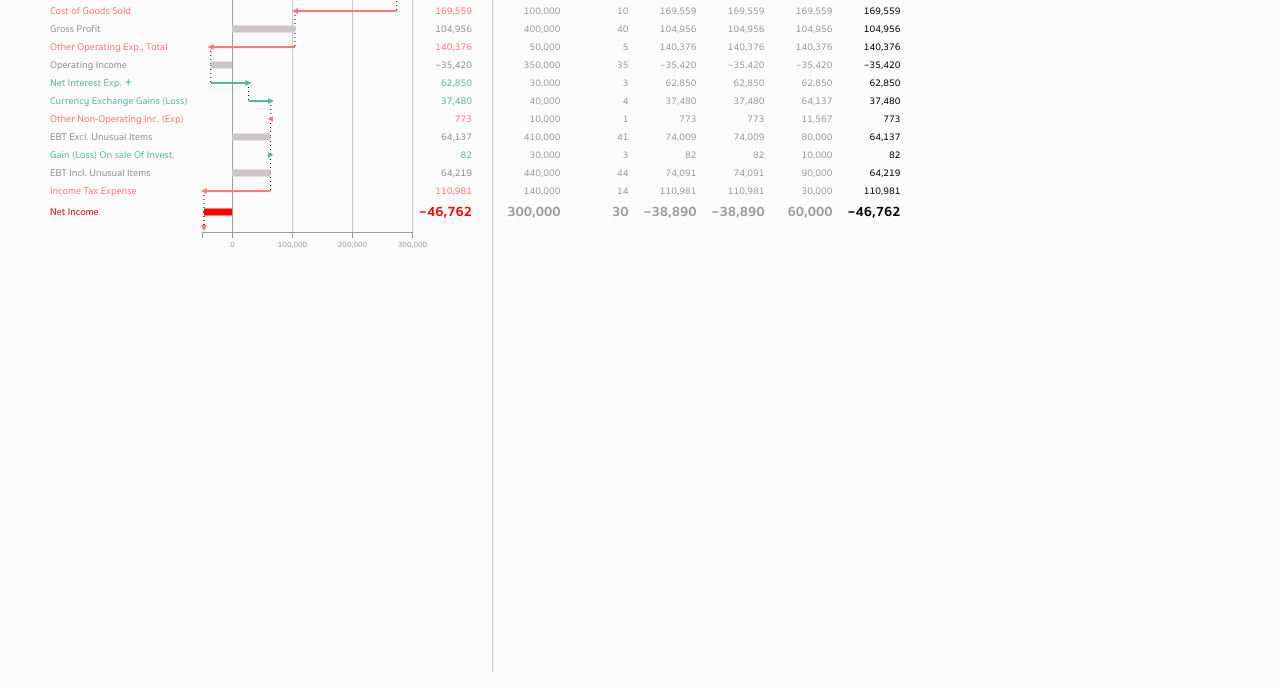
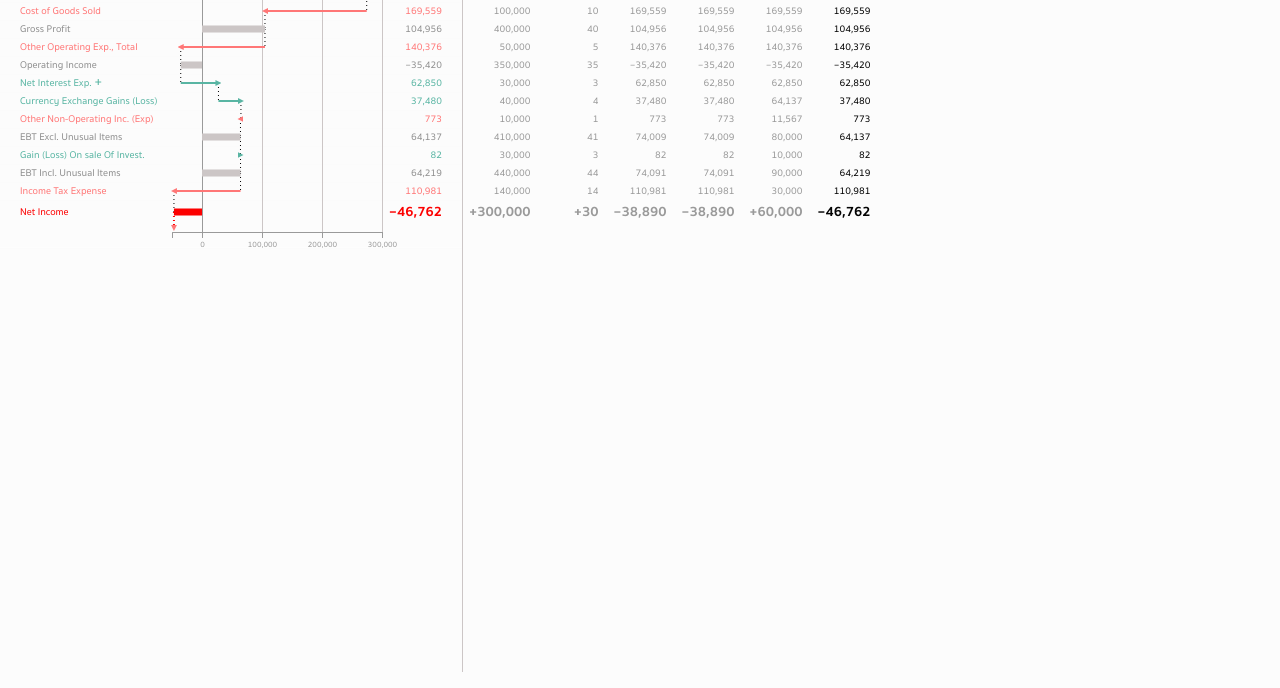
Before and after one commit to ava-global/avafund-visualization, a plain HTML site: page index.html in a window 1280 px wide. Shown: the part 112-800 px from the top of the page. Drawn offline with nearby package versions, Linux system fonts and the light colour scheme.

Commit message:
update newest version

```diff
--- a/css/style.css
+++ b/css/style.css
@@ -58,7 +58,7 @@ body {
     auto 0.5px 1fr;
   --mr: 20px;
   --mb: 16px;
-  --ml: 50px;
+  --ml: 20px;
 }
 
 .toolbar-area {
--- a/js/cashflow-items.js
+++ b/js/cashflow-items.js
@@ -26,14 +26,8 @@ class CashFlowItems {
             .attr("class", "chart-item")
             .attr("dy", "0.32em")
             .classed("is-collapsible", (d) => !!d.descendants)
-            .classed("is-summary", (d) => d.type === "summary")
-            .classed("is-positive", (d) =>
-              d.type === "end" ? d.value > 0 : d.type === "plus"
-            )
-            .classed("is-negative", (d) =>
-              d.type === "end" ? d.value < 0 : d.type === "minus"
-            )
-            .classed("is-net-income", (d) => d.type === "end")
+            .classed("is-summary", CLASSED.IS_SUMMARY)
+            .classed("is-net-income", CLASSED.IS_NET_INCOME)
             .attr("transform", (d, i) => `translate(0,${this.y(d, i)})`)
             .attr("fill-opacity", 0)
             .call((text) =>
@@ -52,6 +46,8 @@ class CashFlowItems {
             exit.transition(t).attr("fill-opacity", 0).remove()
           )
       )
+      .classed("is-positive", CLASSED.IS_POSITIVE)
+      .classed("is-negative", CLASSED.IS_NEGATIVE)
       .html(this.itemText);
 
     item
--- a/js/cashflow-times-body.js
+++ b/js/cashflow-times-body.js
@@ -80,7 +80,9 @@ class CashflowTimesBody {
           )
       )
       .classed("is-net-income", (d) => d.type === "end")
-      .text((d) => FORMAT.VALUE(d.value))
+      .text((d) =>
+        d.type === "end" ? FORMAT.SIGNED_VALUE(d.value) : FORMAT.VALUE(d.value)
+      )
       .transition(t)
       .attr("fill-opacity", 1)
       .attr("transform", (d, i) => `translate(0,${this.y(d, i)})`);
--- a/js/cashflow-values.js
+++ b/js/cashflow-values.js
@@ -25,14 +25,8 @@ class CashflowValues {
             .attr("class", "chart-value")
             .attr("text-anchor", "end")
             .attr("dy", "0.32em")
-            .classed("is-summary", (d) => d.type === "summary")
-            .classed("is-positive", (d) =>
-              d.type === "end" ? d.value > 0 : d.type === "plus"
-            )
-            .classed("is-negative", (d) =>
-              d.type === "end" ? d.value < 0 : d.type === "minus"
-            )
-            .classed("is-net-income", (d) => d.type === "end")
+            .classed("is-summary", CLASSED.IS_SUMMARY)
+            .classed("is-net-income", CLASSED.IS_NET_INCOME)
             .attr("transform", (d, i) => `translate(0,${this.y(d, i)})`)
             .attr("fill-opacity", 0),
         (update) => update,
@@ -41,7 +35,11 @@ class CashflowValues {
             exit.transition(t).attr("fill-opacity", 0).remove()
           )
       )
-      .text((d) => FORMAT.VALUE(d.value))
+      .classed("is-positive", CLASSED.IS_POSITIVE)
+      .classed("is-negative", CLASSED.IS_NEGATIVE)
+      .text((d) =>
+        d.type === "end" ? FORMAT.SIGNED_VALUE(d.value) : FORMAT.VALUE(d.value)
+      )
       .transition(t)
       .attr("fill-opacity", 1)
       .attr("transform", (d, i) => `translate(0,${this.y(d, i)})`);
--- a/js/cashflow-waterfall.js
+++ b/js/cashflow-waterfall.js
@@ -71,8 +71,11 @@ class CashflowWaterfall {
   }
 
   renderXAxis(t) {
-    if (!this.gX.attr("transform"))
+    if (!this.gX.attr("transform")) {
       this.gX.attr("transform", `translate(0,${this.xAxisY})`);
+      this.gXBackground.attr("transform", `translate(0,${this.xAxisY})`);
+    }
+
     this.gX
       .transition(t)
       .attr("transform", `translate(0,${this.xAxisY})`)
@@ -80,15 +83,35 @@ class CashflowWaterfall {
     this.gX
       .selectAll(".tick line")
       .filter((d) => d === 0)
-      .attr("y1", -this.xAxisY);
-    this.gXBackground.transition(t).call(
-      d3
-        .axisBottom(this.x)
-        .ticks(4)
-        .tickSize(this.xAxisY)
-        .tickFormat(() => "")
-    );
-    this.gXBackground.select(".domain").remove();
+      .attr(
+        "y1",
+        -(
+          this.xAxisY -
+          DIMS.ROW_HEIGHT / 2 +
+          DIMS.WATERFALL_ARROW_STROKE_WIDTH / 2
+        )
+      );
+    this.gXBackground
+      .transition(t)
+      .attr("transform", `translate(0,${this.xAxisY})`)
+      .call(
+        d3
+          .axisBottom(this.x)
+          .ticks(4)
+          .tickFormat(() => "")
+      );
+    this.gXBackground
+      .selectAll(".tick line")
+      .attr(
+        "y1",
+        -(
+          this.xAxisY -
+          DIMS.ROW_HEIGHT / 2 +
+          DIMS.WATERFALL_ARROW_STROKE_WIDTH / 2
+        )
+      )
+      .select(".domain")
+      .remove();
   }
 
   renderArrows(t) {
@@ -103,17 +126,17 @@ class CashflowWaterfall {
           .append("line")
           .attr("class", "waterfall-arrow")
           .attr("stroke-width", DIMS.WATERFALL_ARROW_STROKE_WIDTH)
-          .classed("is-positive", (d) => d.type === "plus")
-          .classed("is-negative", (d) => d.type === "minus")
-          .attr("marker-end", (d) =>
-            d.type === "plus"
-              ? "url(#arrow-marker-positive)"
-              : "url(#arrow-marker-negative)"
-          )
           .attr("transform", (d) => `translate(0,${this.y(d, d.i)})`)
           .attr("x1", this.x(0))
           .attr("x2", this.x(0))
       )
+      .classed("is-positive", CLASSED.IS_POSITIVE)
+      .classed("is-negative", CLASSED.IS_NEGATIVE)
+      .attr("marker-end", function () {
+        return d3.select(this).classed("is-positive")
+          ? "url(#arrow-marker-positive)"
+          : "url(#arrow-marker-negative)";
+      })
       .transition(t)
       .attr("transform", (d) => `translate(0,${this.y(d, d.i)})`)
       .attr("x1", (d) => this.x(d.x1))
@@ -184,8 +207,8 @@ class CashflowWaterfall {
           .attr("width", 0)
           .attr("transform", (d) => `translate(0,${this.y(d, d.i)})`)
       )
-      .classed("is-positive", (d) => d.value >= 0)
-      .classed("is-negative", (d) => d.value < 0)
+      .classed("is-positive", CLASSED.IS_POSITIVE)
+      .classed("is-negative", CLASSED.IS_NEGATIVE)
       .transition(t)
       .attr("x", (d) => Math.min(this.x(0), this.x(d.x2)))
       .attr("width", (d) => Math.abs(this.x(0) - this.x(d.x2)))
@@ -204,13 +227,13 @@ class CashflowWaterfall {
           .attr("x2", this.x(0))
           .attr("y2", (d) => this.xAxisY - this.y(d, d.i) - 4)
       )
-      .classed("is-positive", (d) => d.value >= 0)
-      .classed("is-negative", (d) => d.value < 0)
-      .attr("marker-end", (d) =>
-        d.value >= 0
+      .classed("is-positive", CLASSED.IS_POSITIVE)
+      .classed("is-negative", CLASSED.IS_NEGATIVE)
+      .attr("marker-end", function () {
+        return d3.select(this).classed("is-positive")
           ? "url(#arrow-marker-positive)"
-          : "url(#arrow-marker-negative)"
-      )
+          : "url(#arrow-marker-negative)";
+      })
       .transition(t)
       .attr("transform", (d) => `translate(0,${this.y(d, d.i)})`)
       .attr("x1", (d) => this.x(d.x2))
--- a/js/constants.js
+++ b/js/constants.js
@@ -25,5 +25,29 @@ const DIMS = {
 
 const FORMAT = {
   VALUE: (d) => (d === null ? "-" : d3.format(",")(d)),
+  SIGNED_VALUE: (d) => (d === null ? "-" : d3.format("+,")(d)),
   GROWTH: (d) => (d === null ? "" : d3.format("+.1~%")(d)),
 };
+
+const CLASSED = {
+  IS_POSITIVE: (d) => {
+    if (d.type === "end") {
+      return d.value >= 0;
+    } else if (d.type === "plus") {
+      return d.value >= 0;
+    } else if (d.type === "minus") {
+      return d.value <= 0;
+    }
+  },
+  IS_NEGATIVE: (d) => {
+    if (d.type === "end") {
+      return d.value < 0;
+    } else if (d.type === "plus") {
+      return d.value < 0;
+    } else if (d.type === "minus") {
+      return d.value > 0;
+    }
+  },
+  IS_SUMMARY: (d) => d.type === "summary",
+  IS_NET_INCOME: (d) => d.type === "end",
+};
```
